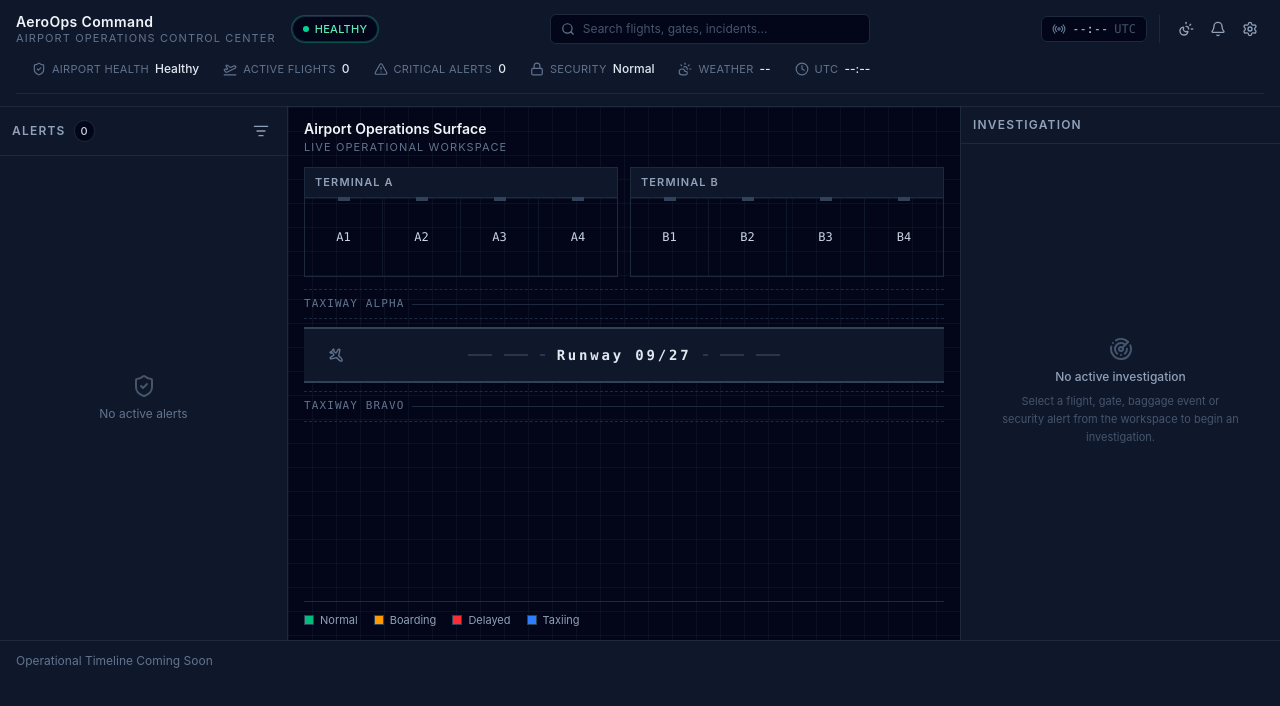
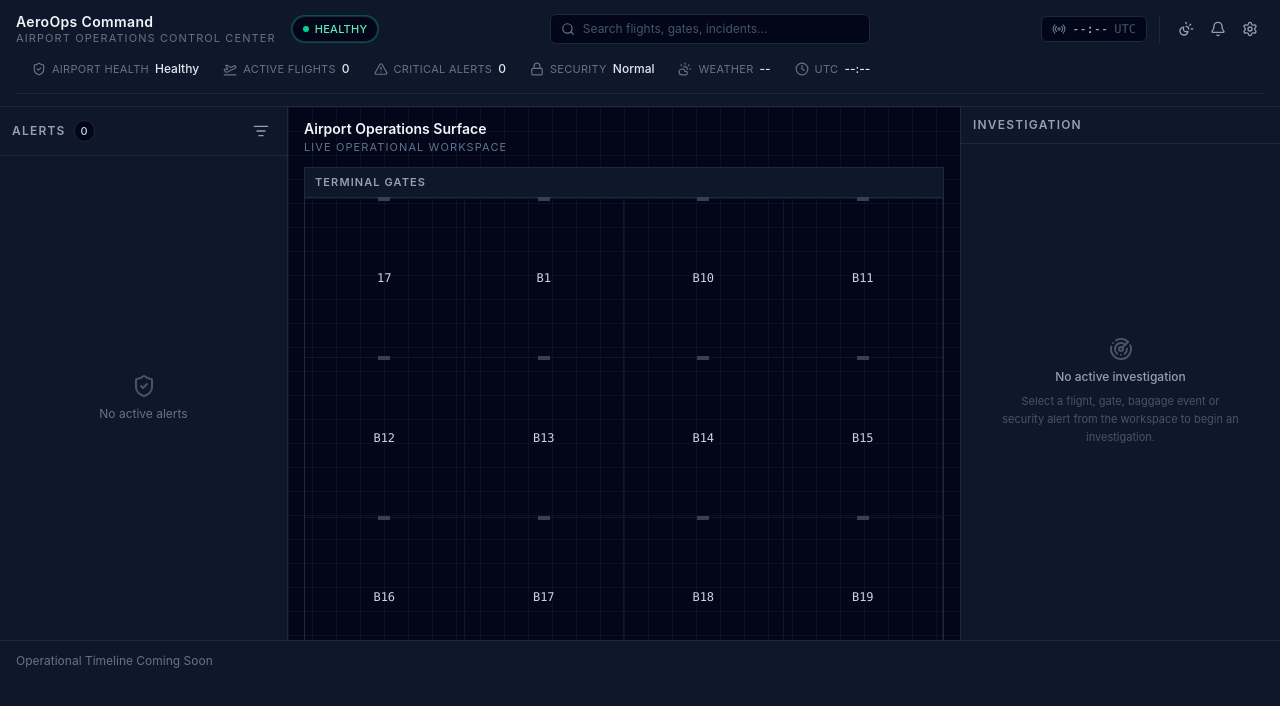
Before and after one commit to tanvie029-cpu/aeroops-command, a React (Vite) app: page / in a window 1280 px wide. Shown: the top 706 px of the page. Built offline with nearby package versions, Linux system fonts and the light colour scheme.

Commit message:
feat(surface): render airport gates from live flight dataset

```diff
--- a/src/App.tsx
+++ b/src/App.tsx
@@ -24,6 +24,8 @@ function App() {
   const [airportData, setAirportData] = useState<AirportData | null>(null);
   const [isLoadingAirportData, setIsLoadingAirportData] = useState(true);
   const [airportDataError, setAirportDataError] = useState<string | null>(null);
+  const [selectedGateId, setSelectedGateId] = useState<string | null>(null);
+  const uniqueGates = [...new Set(airportData?.flights.map(f => f.gate) ?? [])].sort();
 
 
 
@@ -35,7 +37,14 @@ function App() {
 }
 
 const handleGateSelect = (gateId: string) => {
-  const matchingFlight = airportData?.flights.find((flight) => flight.gate === gateId);
+  setSelectedGateId(gateId);
+
+  const matchingFlight = airportData?.flights.find(
+    (flight) => flight.gate === gateId
+  );
+  console.log(
+  [...new Set(airportData!.flights.map(f => f.gate))].sort()
+);
 
   if (!matchingFlight) {
     setActiveIncident(null);
@@ -108,6 +117,8 @@ if (airportDataError) {
   );
 }
 
+console.log("Selected Gate:", selectedGateId);
+console.log("Active Incident:", activeIncident);
   return (
     <MainLayout
       header={
@@ -126,7 +137,8 @@ if (airportDataError) {
       operationalAlerts={<OperationalAlerts alertCount={0} />}
       airportSurface={
         <AirportSurface
-          activeGateId={activeIncident?.gate ?? null}
+         gates={uniqueGates}
+          activeGateId={selectedGateId}
           onGateClick={handleGateSelect}
         />
       }
--- a/src/components/surface/AirportSurface.tsx
+++ b/src/components/surface/AirportSurface.tsx
@@ -101,16 +101,15 @@ function LegendItem({ swatchClassName, label }: LegendItemProps) {
   );
 }
 
-const TERMINAL_A_GATES = ["A1", "A2", "A3", "A4"] as const;
-const TERMINAL_B_GATES = ["B1", "B2", "B3", "B4"] as const;
-
 
 interface AirportSurfaceProps {
+  gates: readonly string[];
   activeGateId?: string | null;
   onGateClick?: (gateId: string) => void;
 }
 
 export function AirportSurface({
+  gates,
   activeGateId,
   onGateClick,
 }: AirportSurfaceProps) {
@@ -126,10 +125,14 @@ export function AirportSurface({
       </header>
 
       <div className="flex flex-1 flex-col gap-3">
-        <div className="grid grid-cols-1 gap-3 sm:grid-cols-2">
-          <GateGroup terminalLabel="Terminal A" gateIds={TERMINAL_A_GATES} activeGateId={activeGateId} onGateClick={onGateClick}/>
-          <GateGroup terminalLabel="Terminal B" gateIds={TERMINAL_B_GATES} activeGateId={activeGateId} onGateClick={onGateClick}/>
-        </div>
+        <div>
+    <GateGroup
+    terminalLabel="Terminal Gates"
+    gateIds={gates}
+    activeGateId={activeGateId}
+    onGateClick={onGateClick}
+  />
+</div>
 
         <div className="flex flex-col gap-2">
           <TaxiwayStrip label="Taxiway Alpha" />
```
